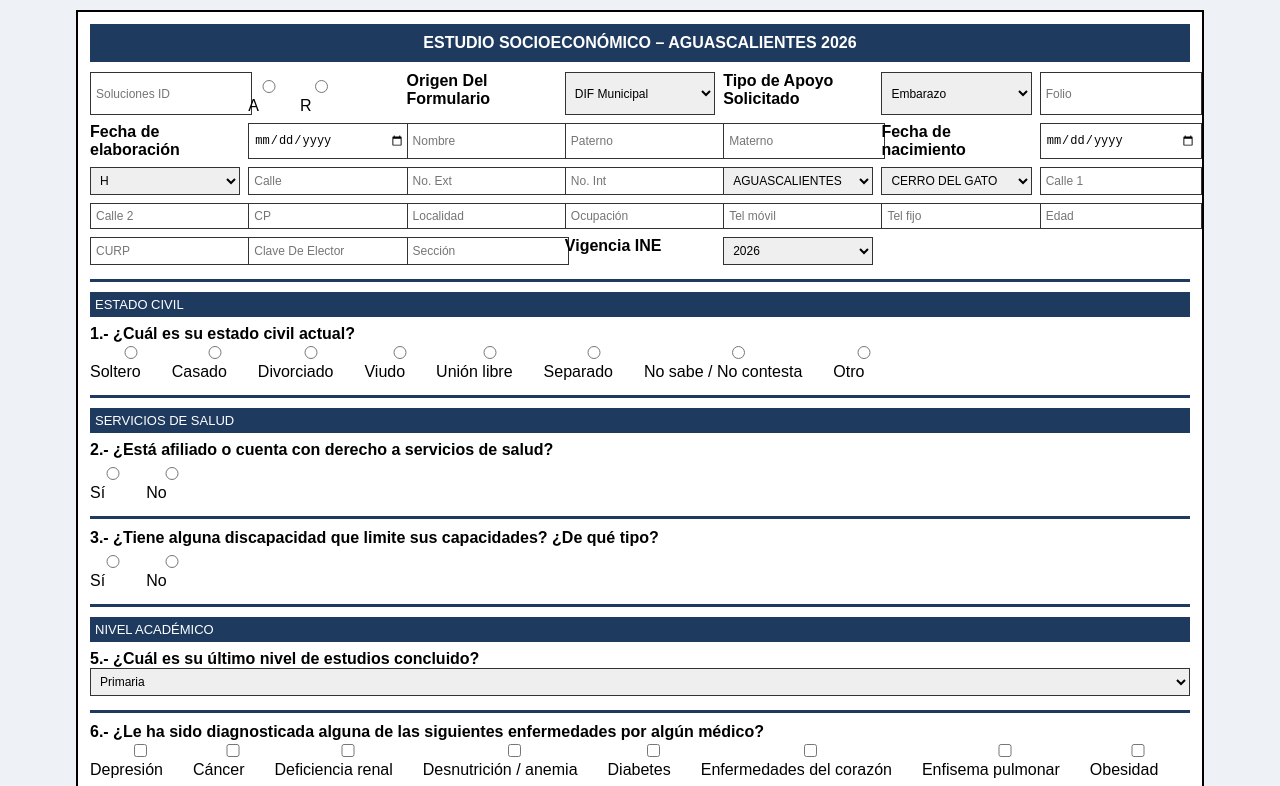
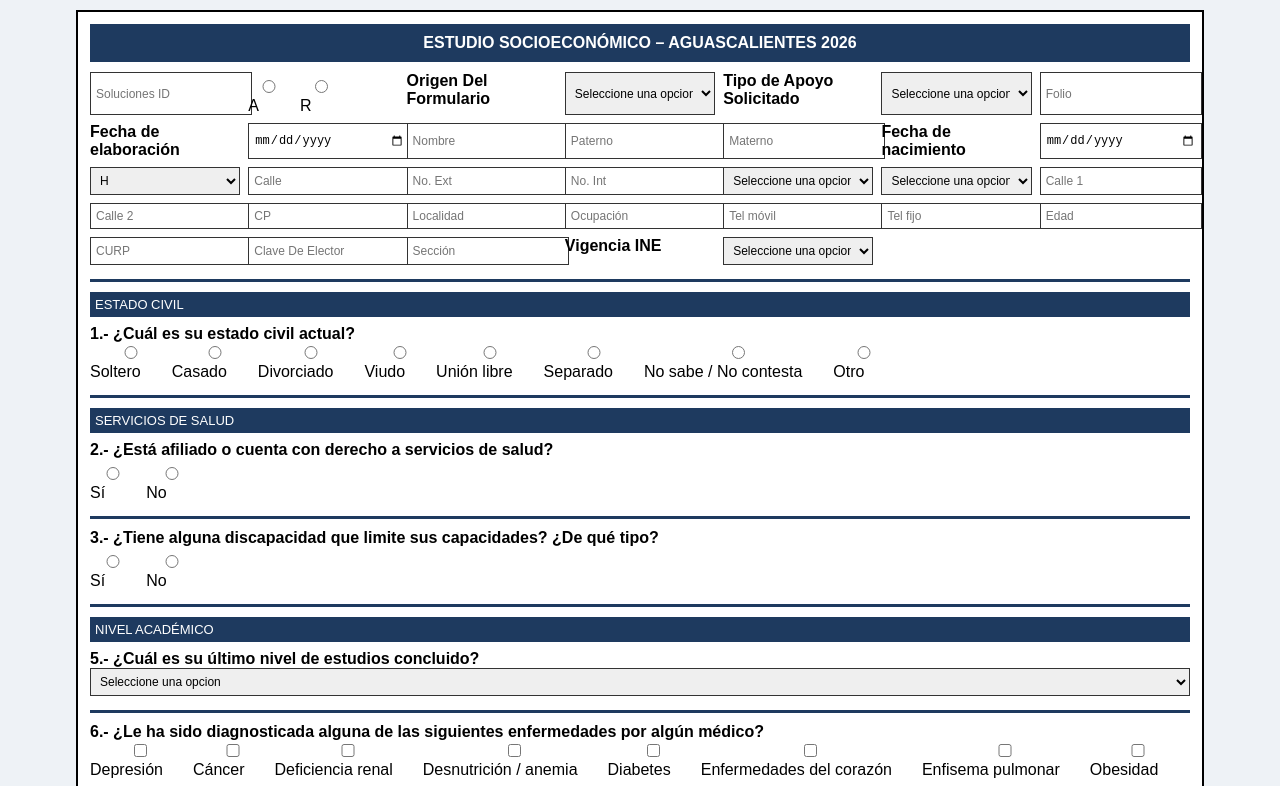
Before and after one commit to spott226/frontend-dif, a website: page views/hoja1.html in a window 1280 px wide. Shown: the top 786 px of the page. Drawn offline with Linux system fonts and the light colour scheme.

Commit message:
correccion de datos

```diff
--- a/views/hoja1.html
+++ b/views/hoja1.html
@@ -47,12 +47,14 @@ ESTUDIO SOCIOECONÓMICO – AGUASCALIENTES 2026
 
 <b>Origen Del Formulario</b>
 <select name="origen_formulario">
+<option value="seleccione_una_opcion">Seleccione una opcion</option>
 <option value="dif_municipal">DIF Municipal</option>
 <option value="brigada_1">Brigada DIF Estatal 1</option>
-<option value="brigada_2">Brigada DIF Estatal 1</option>
+<option value="brigada_2">Brigada DIF Estatal 2</option>
 </select>
 <b>Tipo de Apoyo Solicitado</b>
 <select name="tipo_apoyo_solicitado">
+<option value="seleccione_una_opcion">Seleccione una opcion</option>
 <option value="embarazo">Embarazo</option>
 <option value="lactante">Lactante de 6 a 24 meses</option>
 <option value="primer_infancia">Primer infancia de 2 a 5 años con 11 meses</option>
@@ -74,10 +76,12 @@ ESTUDIO SOCIOECONÓMICO – AGUASCALIENTES 2026
 <input name="no_ext" placeholder="No. Ext">
 <input name="no_int" placeholder="No. Int">
 <select name="municipio">
+<option value="seleccione_una_opcion">Seleccione una opcion</option>
 <option value="aguascalientes">AGUASCALIENTES</option>
 <option value="rincon_de_romos">RINCON DE ROMOS</option>
 </select>
 <select name="colonia">
+<option value="seleccione_una_opcion">Seleccione una opcion</option>
 <option value="cerro_del_gato">CERRO DEL GATO</option>
 <option value="de_chora">DE CHORA</option>
 <option value="de_guadalupe">DE GUADALUPE</option>
@@ -97,6 +101,7 @@ ESTUDIO SOCIOECONÓMICO – AGUASCALIENTES 2026
 <b>Vigencia INE</b>
 </select>
 <select name="Vigencia_de_INE">
+<option value="seleccione_una_opcion">Seleccione una opcion</option>
 <option value="2026">2026</option>
 <option value="2027">2027</option>
 <option value="2028">2028</option>
@@ -210,6 +215,7 @@ ESTUDIO SOCIOECONÓMICO – AGUASCALIENTES 2026
 <b>5.- ¿Cuál es su último nivel de estudios concluido?</b>
 
 <select name="nivel_estudios">
+<option value="seleccione_una_opcion">Seleccione una opcion</option>
 <option value="primaria">Primaria</option>
 <option value="secundaria">Secundaria</option>
 <option value="bachillerato">Bachillerato</option>
```
